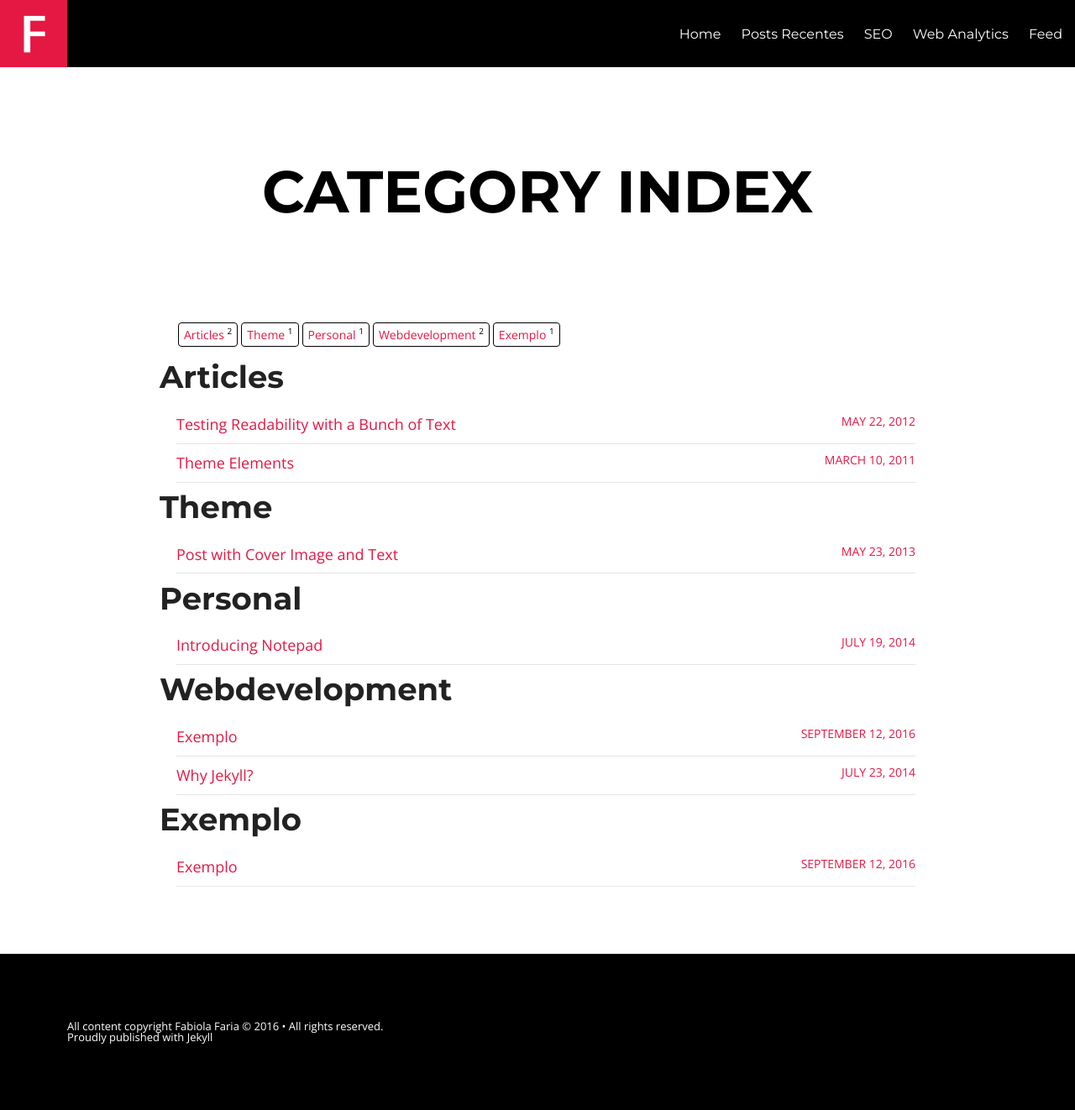
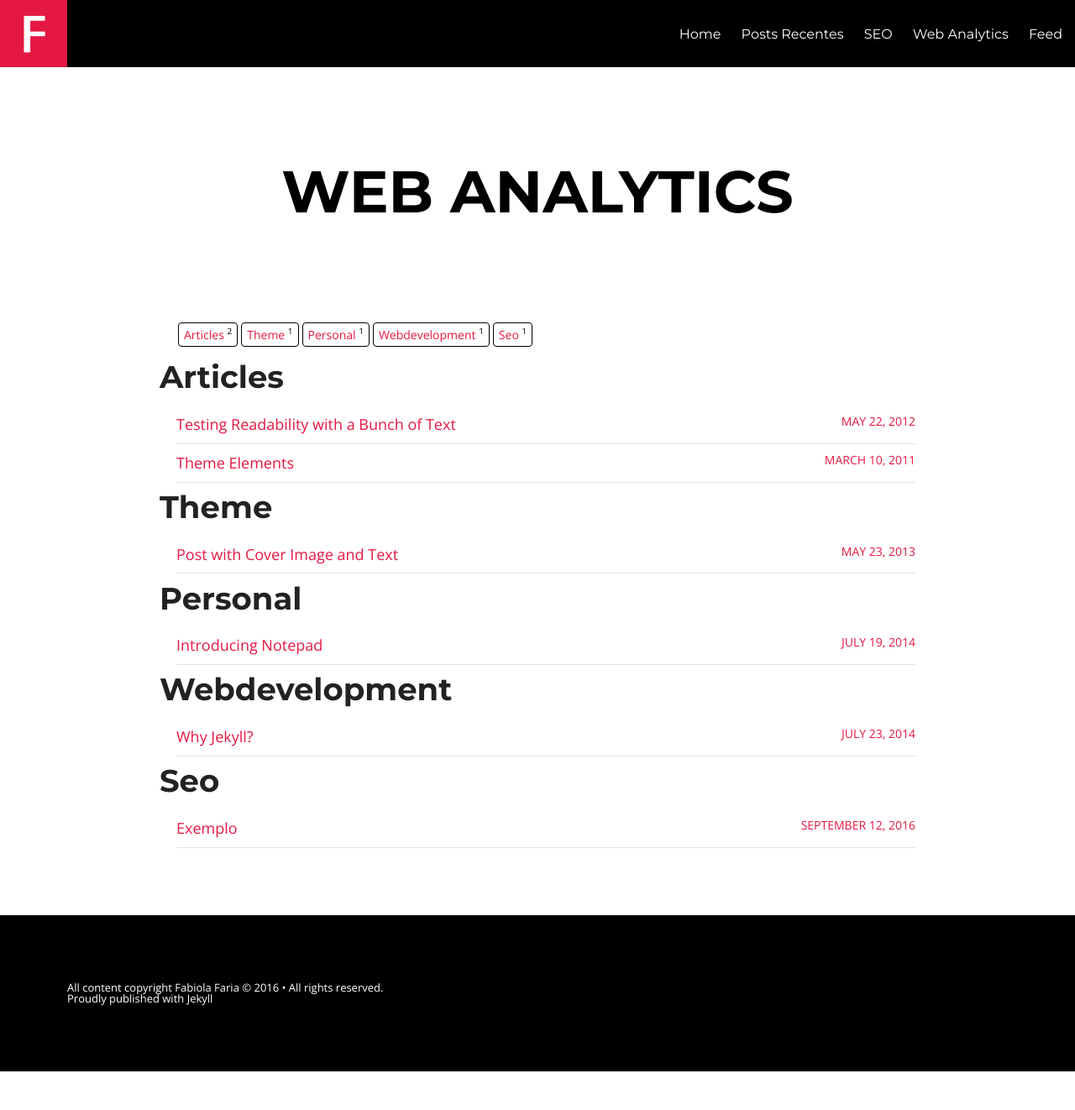
Before and after one commit to seoanalytics/seoanalytics.github.io, a Jekyll site: the page built from web-analytics.html, in a window 1280 px wide. Shown: the whole page at 84% size. Built offline with Jekyll 4.4.1, drawn with Linux system fonts in a browser that asks for light colours; nearby versions of some CDN libraries; after the commit the page ends 1276 px from its top, so only the background shows below that.

Commit message:
tags categorias seo

```diff
--- a/_posts/2016-09-12-exemplo.md
+++ b/_posts/2016-09-12-exemplo.md
@@ -4,8 +4,8 @@
 description:
 headline:
 modified: 2016-09-12
-category: [webdevelopment, exemplo]
-tags: [jekyll]
+category: [SEO]
+tags: [SEO]
 imagefeature:
 mathjax:
 chart:
--- a/seo-otimizacao-de-sites.html
+++ b/seo-otimizacao-de-sites.html
@@ -1,9 +1,9 @@
 ---
 layout: page
-title: Category Index
+title: SEO
 permalink: /seo-otimizacao-de-sites/index.html
-title: Category Index
-tags: [Categories]
+title: SEO
+tags: [SEO]
 description: "An archive of posts sorted by categories."
 
 ---
--- a/web-analytics.html
+++ b/web-analytics.html
@@ -1,9 +1,9 @@
 ---
 layout: page
-title: Category Index
+title: Web Analytics
 permalink: /web-analytics/index.html
-title: Category Index
-tags: [Categories]
+title: Web Analytics
+tags: [Web Analytics]
 description: "An archive of posts sorted by categories."
 
 ---
```
